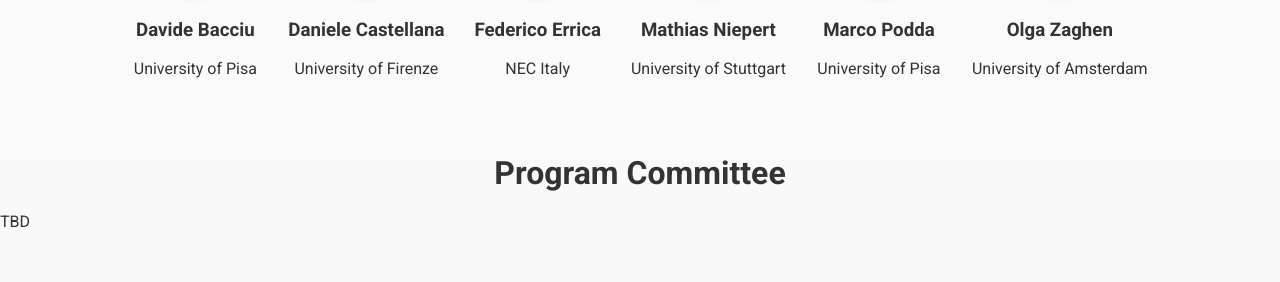
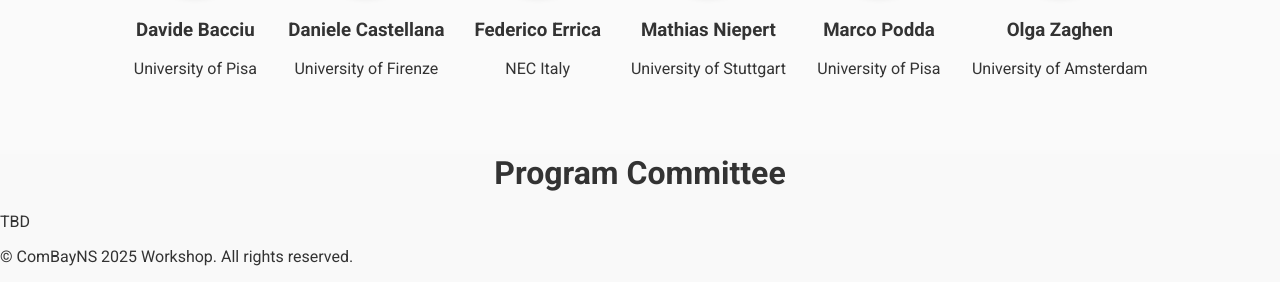
Before and after one commit to combayns2025/combayns2025.github.io, a Jekyll site: the page built from index.md, in a window 1280 px wide and 1335 px high, cut to the strip 1053-1335 px from the top of the window. Built offline with Jekyll 4.4.1, drawn with Linux system fonts in a browser that asks for light colours.

Commit message:
Update default.html

```diff
--- a/_layouts/default.html
+++ b/_layouts/default.html
@@ -10,6 +10,9 @@
 <body>
   {% include navbar.html %}
   <main>{{ content }}</main>
+  <footer class="footer">
+    <p>&copy; ComBayNS 2025 Workshop. All rights reserved.</p>
+  </footer>
   <script src="{{ '/assets/js/script.js' | relative_url }}"></script>
 
 </body>
```
